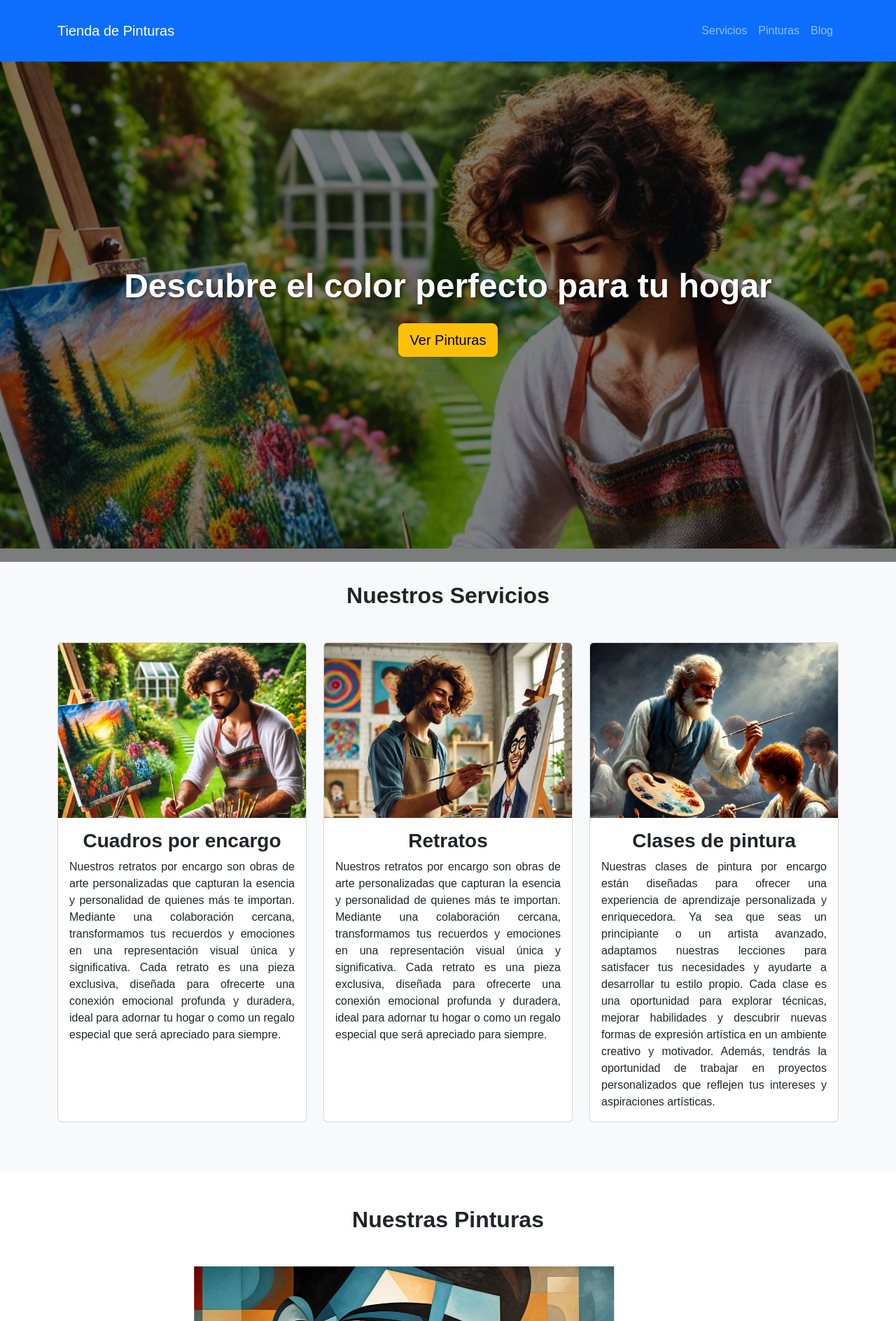
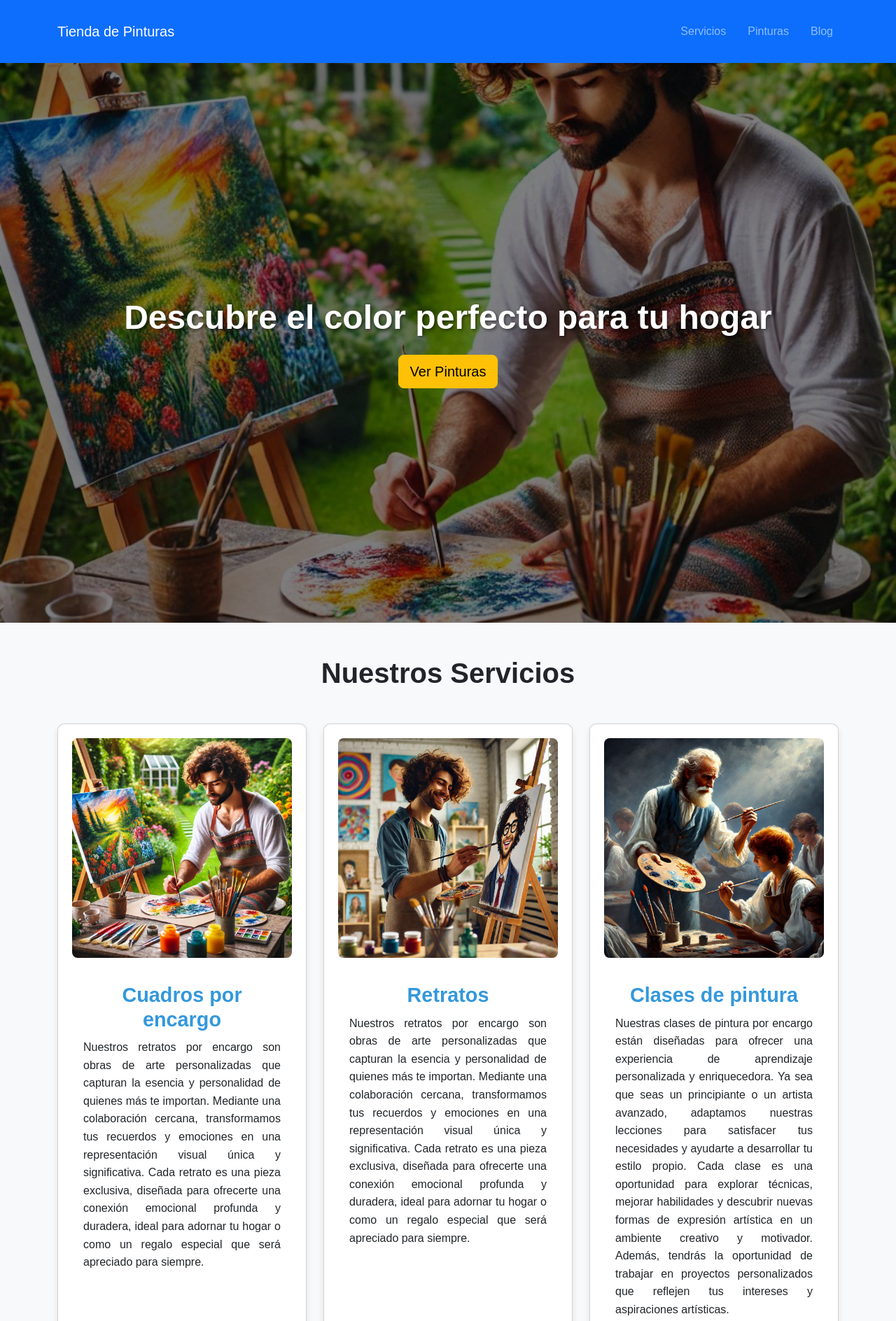
Before and after one commit to McMotta/CoderHouse, a plain HTML site: page index.html in a window 1280 px wide. Shown: the top 1888 px of the page at 70% size. Drawn offline with nearby package versions, Linux system fonts and the light colour scheme.

Commit message:
Pase todo a un solo archivo de css el cual funciona en todos los html

```diff
--- a/css/style-blog.css
+++ /dev/null
@@ -1,35 +0,0 @@
-/* Reset básico */
-* {
-  margin: 0;
-  padding: 0;
-  box-sizing: border-box;
-}
-
-body {
-  font-family: Arial, sans-serif;
-  line-height: 1.6;
-}
-
-/* Estilo personalizado para tarjetas */
-.card {
-  transition: transform 0.3s ease;
-}
-
-.card:hover {
-  transform: scale(1.05);
-}
-
-/* Estilo para imágenes */
-.img-fluid {
-  border-radius: 10px;
-}
-
-/* Footer */
-footer a {
-  color: #F1C40F; /* Amarillo vibrante */
-  transition: color 0.3s;
-}
-
-footer a:hover {
-  color: #FFFFFF;
-}
--- a/css/style-servicio.css
+++ /dev/null
@@ -1,31 +0,0 @@
-/* Estilo personalizado */
-body {
-  font-family: 'Arial', sans-serif;
-}
-
-.navbar-brand img {
-  margin-right: 10px;
-}
-
-.card {
-  transition: transform 0.3s ease;
-}
-
-.card:hover {
-  transform: scale(1.05);
-}
-
-.card-img-top {
-  height: 100%; /* La imagen ocupará toda la altura de su contenedor */
-  object-fit: cover; /* Asegura que las imágenes se ajusten correctamente */
-}
-
-.card-body {
-  display: flex;
-  flex-direction: column;
-  justify-content: center; /* Centra verticalmente el contenido */
-}
-
-.btn {
-  align-self: flex-medium; /* Alinea el botón a la izquierda */
-}
--- a/css/style-tienda.css
+++ /dev/null
@@ -1,34 +0,0 @@
-/* Reset básico */
-* {
-  margin: 0;
-  padding: 0;
-  box-sizing: border-box;
-}
-
-body {
-  font-family: Arial, sans-serif;
-  line-height: 1.6;
-}
-
-/* Estilo personalizado para precios */
-.precio {
-  font-size: 1.6rem;
-  color: #2C3E50; /* Color del precio */
-  font-weight: bold;
-}
-
-/* Efecto hover para las tarjetas */
-.card:hover {
-  transform: scale(1.05);
-  transition: transform 0.3s ease;
-}
-
-/* Footer */
-.footer a {
-  color: #F1C40F; /* Amarillo vibrante */
-  transition: color 0.3s;
-}
-
-.footer a:hover {
-  color: #FFFFFF;
-}
--- a/style.css
+++ b/style.css
@@ -1,36 +1,76 @@
-/* Estilos personalizados */
+/* Reset básico */
+* {
+  margin: 0;
+  padding: 0;
+  box-sizing: border-box;
+}
+
+body {
+  font-family: Arial, sans-serif;
+  line-height: 1.6;
+}
 
 /* Hero Section */
 .hero-section {
   background-image: url('./assets/un\ pintor\ haciendo\ una\ obra.png');
-  background-size: cover;
-  height: 87vh;
+  background-size: cover; /* Asegura que la imagen cubra todo el espacio */
+  background-position: center; /* Centra la imagen en el contenedor */
+  background-repeat: no-repeat; /* Evita que la imagen se repita */
+  height: 100vh; /* Altura completa de la pantalla */
+  display: flex;
+  justify-content: center; /* Centra horizontalmente */
+  align-items: center; /* Centra verticalmente */
+  position: relative; /* Permite posicionar elementos dentro del hero */
 }
 
 .hero-overlay {
   position: absolute;
-  top: 88px;
+  top: 0;
   left: 0;
   right: 0;
-  bottom: -2.5px;
-  background-color: rgba(0, 0, 0, 0.5);
+  bottom: 0;
+  background-color: rgba(0, 0, 0, 0.5); /* Fondo semi-transparente */
+  z-index: 1; /* Coloca el overlay encima de la imagen */
 }
 
 .hero-section h1 {
   font-size: 3rem;
-  text-shadow: 2px 2px 4px rgba(0,0,0,0.5);
+  text-shadow: 2px 2px 4px rgba(0, 0, 0, 0.5);
+  color: white;
+  z-index: 2; /* Coloca el texto encima del overlay */
 }
 
-/* Servicios Section */
-.card-img-top {
-  height: 250px;
-  width: 100%;
-  object-fit: cover;
-  object-position: top;
+/* Estilos del header */
+header {
+  display: flex;
+  justify-content: space-between;
+  align-items: center;
+  padding: 10px 20px;
+  background-color: #3498DB; /* Azul vibrante */
+  color: white;
 }
 
-.card-text {
-  text-align: justify;
+header .logo img {
+  width: 30px;
+  height: 30px;
+  margin-right: 10px;
+}
+
+nav ul {
+  list-style: none;
+  display: flex;
+  gap: 15px;
+}
+
+nav ul li a {
+  text-decoration: none;
+  color: white;
+  font-size: 1rem;
+  transition: color 0.3s;
+}
+
+nav ul li a:hover {
+  color: #F1C40F; /* Amarillo vibrante */
 }
 
 /* Pinturas Section */
@@ -39,44 +79,125 @@
   object-fit: contain;
 }
 
-/* Exhibiciones Section */
-#exhibiciones img {
-  max-height: 400px;
-  object-fit: contain;
+/* Estilos para secciones principales */
+main {
+  background-color: #F4F4F4; /* Fondo gris claro */
+  text-align: center;
 }
 
-/* Contacto Section */
-#contacto img {
-  width: 30px;
-  height: 30px;
+main h2 {
+  font-size: 2.5rem;
+  margin-bottom: 40px;
+  font-weight: bold;
 }
 
-/* Responsive */
+/* Servicios Section */
+.card-img-top {
+  height: 120px;
+  width: 100%;
+  object-position: top;
+}
+
+.card-text {
+  text-align: justify;
+}
+
+/* Estilos para tarjetas (servicios, productos, blog, etc.) */
+.card {
+  background-color: #FFFFFF;
+  padding: 20px;
+  border-radius: 10px;
+  box-shadow: 0 4px 8px rgba(0, 0, 0, 0.1);
+  text-align: center;
+  transition: transform 0.3s ease;
+}
+
+.card:hover {
+  transform: scale(1.05); /* Efecto de ampliación */
+}
+
+.card img {
+  width: 100%;
+  height: auto;
+  margin-bottom: 20px;
+  border-radius: 8px;
+  object-fit: cover;
+}
+
+.card h3 {
+  font-size: 1.8rem;
+  color: #3498DB; /* Color del título */
+  margin-bottom: 10px;
+}
+
+.card .precio {
+  font-size: 1.6rem;
+  color: #2C3E50; /* Color del precio */
+  margin-bottom: 20px;
+}
+
+.card .btn {
+  display: inline-block;
+  padding: 10px 20px;
+  background-color: #3498DB;
+  color: #FFFFFF;
+  text-decoration: none;
+  border-radius: 5px;
+  transition: background-color 0.3s;
+}
+
+.card .btn:hover {
+  background-color: #2980B9;
+}
+
+/* Estilos para grillas de productos */
+.productos-container {
+  display: grid;
+  grid-template-columns: repeat(auto-fill, minmax(250px, 1fr));
+  gap: 20px;
+  justify-items: center;
+}
+
+/* Estilos para videos e imágenes en el blog */
+.ratio-16x9 iframe {
+  width: 100%;
+  height: 100%;
+  border-radius: 10px;
+}
+
+.img-fluid {
+  border-radius: 10px;
+}
+
+/* Footer */
+footer {
+  background-color: #2C3E50; /* Fondo oscuro */
+  color: #ECF0F1; /* Texto claro */
+  padding: 30px 20px;
+  text-align: center;
+}
+
+footer a {
+  color: #ECF0F1;
+  text-decoration: none;
+  margin: 0 15px;
+  font-size: 1rem;
+  transition: color 0.3s;
+}
+
+footer a:hover {
+  color: #F1C40F; /* Amarillo vibrante */
+}
+
+/* Diseño responsive */
 @media (max-width: 768px) {
-  .hero-section h1 {
-    font-size: 2rem;
-
+  .productos-container {
+    grid-template-columns: repeat(auto-fill, minmax(200px, 1fr));
   }
 
-  .carousel-item img {
-    height: 300px;
+  .carousel-item {
+    height: 300px; /* Reduce la altura en pantallas pequeñas */
   }
-
-  #exhibiciones img {
-    max-height: 300px;
-  }
-}
-
-/* Animaciones y transiciones */
-.nav-link,
-.btn,
-a {
-  transition: all 0.3s ease;
-}
-
-.nav-link:hover,
-.btn:hover {
-  transform: translateY(-2px);
 }
 
 /* Estilos adicionales para mejorar la apariencia */
```
Also changed, not shown: html/blog.html (+1 -1 lines), html/servicios.html (+1 -1 lines), html/tienda.html (+1 -1 lines).
